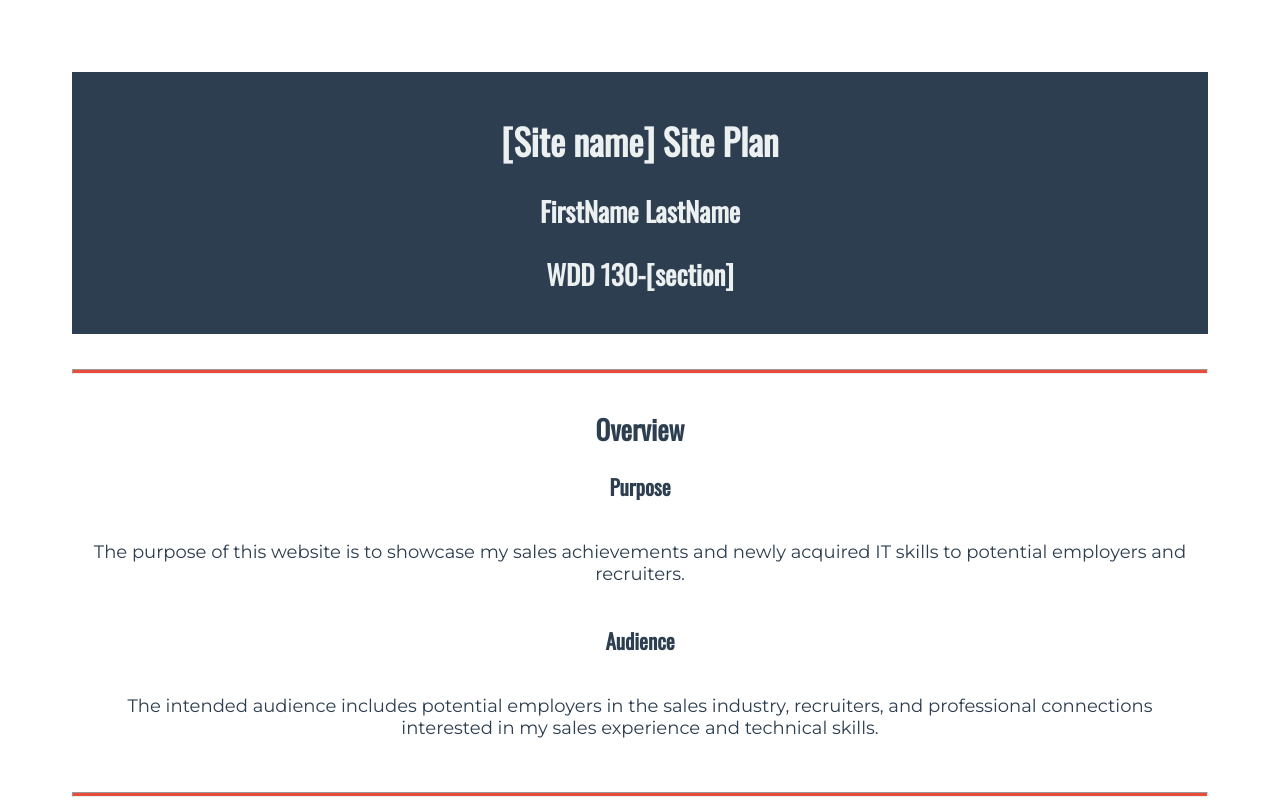
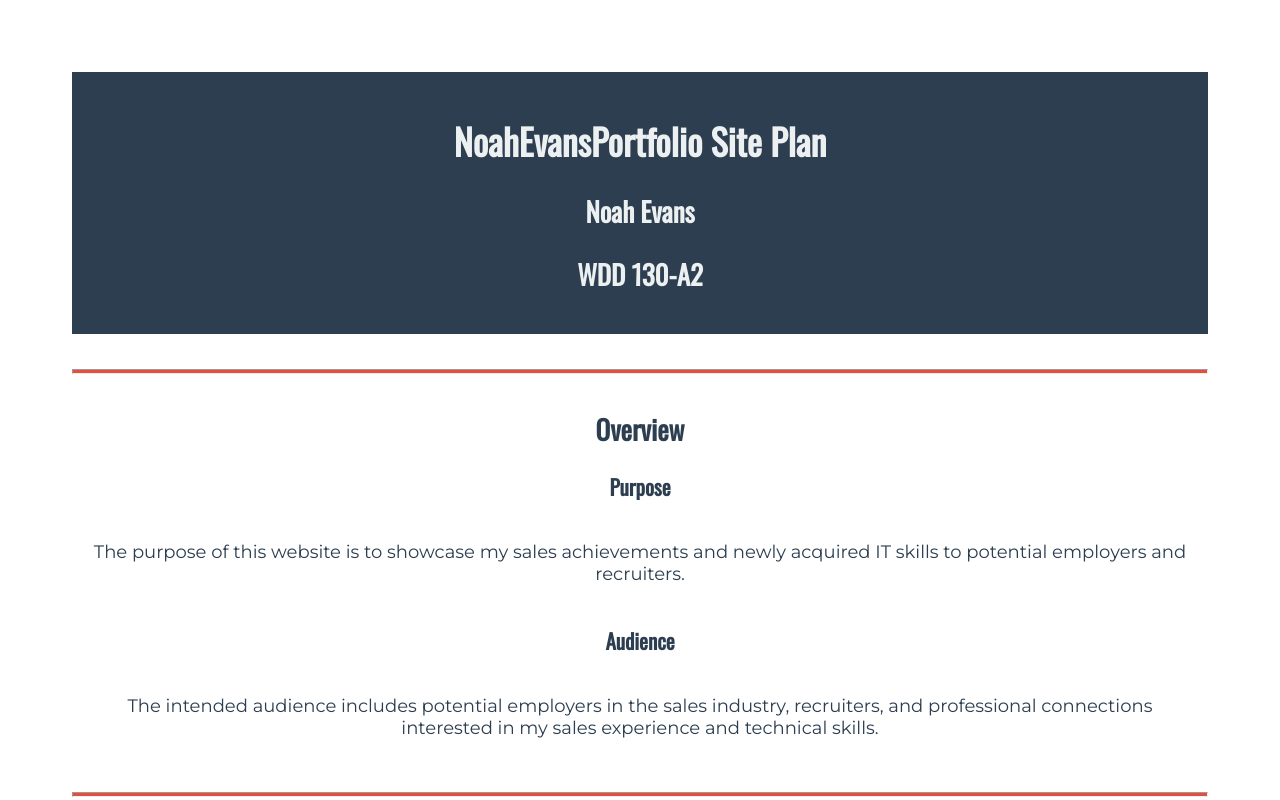
Before and after one commit to Noahevans2000/wdd130, a plain HTML site: page psp/site-plan.html in a window 1280 px wide. Shown: the top 800 px of the page. Drawn offline with nearby package versions, Linux system fonts and the light colour scheme.

Commit message:
named the site

```diff
--- a/psp/site-plan.html
+++ b/psp/site-plan.html
@@ -10,9 +10,9 @@
 
   <body>
     <header>
-      <h1>[Site name] Site Plan</h1>
-      <h2>FirstName LastName</h2>
-      <h2>WDD 130-[section]</h2>
+      <h1>NoahEvansPortfolio Site Plan</h1>
+      <h2>Noah Evans</h2>
+      <h2>WDD 130-A2</h2>
       <!-- In the header above, add the name or your site, your name and class number. For example if you are in section 3 you would put WDD 130.03 -->
     </header>
     <main>
```
